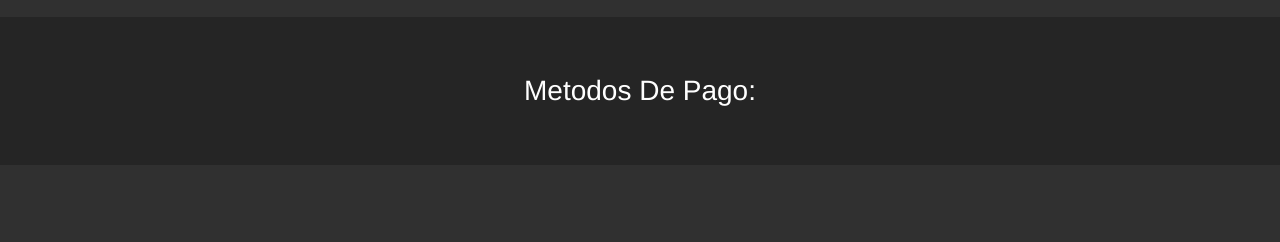
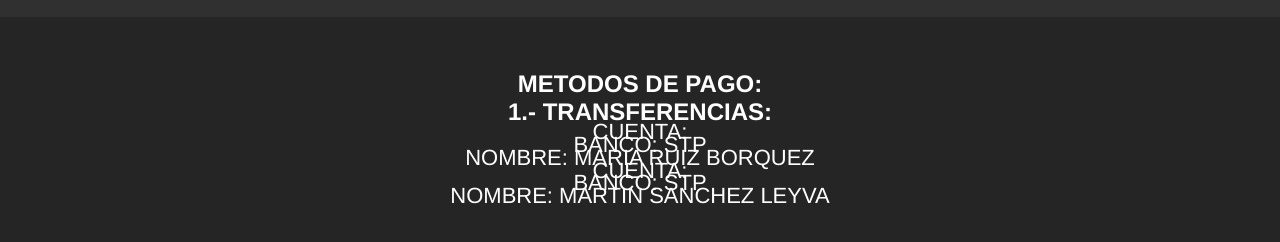
Before and after one commit to Albertosl2497/frontend, a React (Create React App) app: page / in a window 1280 px wide. Shown: the part 1305-1547 px from the top of the page. Before the commit the page ends 1470 px from the top, so only its background shows below. Built offline with nearby package versions, Linux system fonts and the light colour scheme; no server answers.

Commit message:
Update Footer.jsx

```diff
--- a/src/Components/Footer.jsx
+++ b/src/Components/Footer.jsx
@@ -7,7 +7,20 @@
         <div className="row">
 
           <div className="col-md-4 col-md-6 center">
-            <h3 className="white">Metodos De Pago:</h3>
+            <h2 className="white bold">METODOS DE PAGO:</h2>
+            <h2 className="white bold">1.- TRANSFERENCIAS:</h2>
+            <p className="bold" style={{ fontSize: '22px' }}>CUENTA: </p>
+            <p className="bold" style={{ fontSize: '22px' }}>BANCO: STP</p>
+            <p className="bold" style={{ fontSize: '22px' }}>NOMBRE: MARIA RUIZ BORQUEZ</p>
+
+            <p className="bold" style={{ fontSize: '22px' }}>CUENTA: </p>
+            <p className="bold" style={{ fontSize: '22px' }}>BANCO: STP</p>
+            <p className="bold" style={{ fontSize: '22px' }}>NOMBRE: MARTIN SANCHEZ LEYVA</p>
+
+
+
+
+
 
 
           </div>
```
